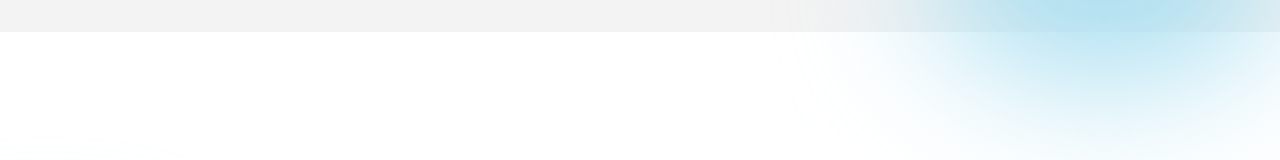
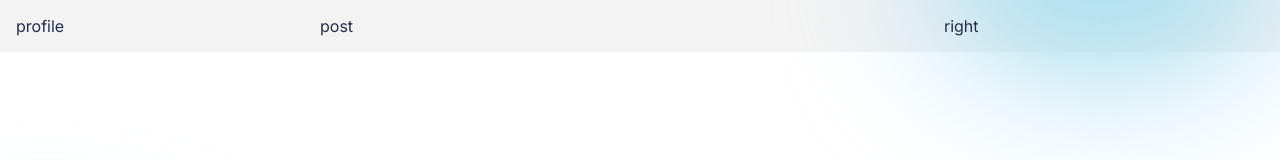
Before and after one commit to Vishalk29/SocialMediaView, a React (Create React App) app: page / in a window 1280 px wide. Shown: the top 160 px of the page. Built offline with nearby package versions, Linux system fonts and the light colour scheme.

Commit message:
i have added the three component class in home jsx and added style to the home page import style into home jsx file home jsx file imported into app jsx file

```diff
--- a/src/App.js
+++ b/src/App.js
@@ -1,9 +1,11 @@
 import "./App.css"
+import Home from "./Pages/Home/Home";
 function App() {
   return (
     <div className="App">
       <div className="blur" style={{ top: '-18%', right: '0' }}></div>
       <div className="blur" style={{ top: '36%', left: '-8rem' }}></div>
+      <Home />
     </div>
   );
 }
--- a/src/Pages/Home/Home.css
+++ b/src/Pages/Home/Home.css
@@ -0,0 +1,6 @@
+.Home {
+    position: relative;
+    display: grid;
+    grid-template-columns: 18rem auto 20rem;
+    gap: 1rem;
+}
--- a/src/Pages/Home/Home.jsx
+++ b/src/Pages/Home/Home.jsx
@@ -1,10 +1,10 @@
 import React from "react";
-
+import './Home.css';
 const Home = () => {
     return (
         <div className="Home">
             <div div className="profileSide">profile</div>
-            <div className="postSide">postfile</div>
+            <div className="postSide">post</div>
             <div className="rightSide">right</div>
 
         </div>
```
